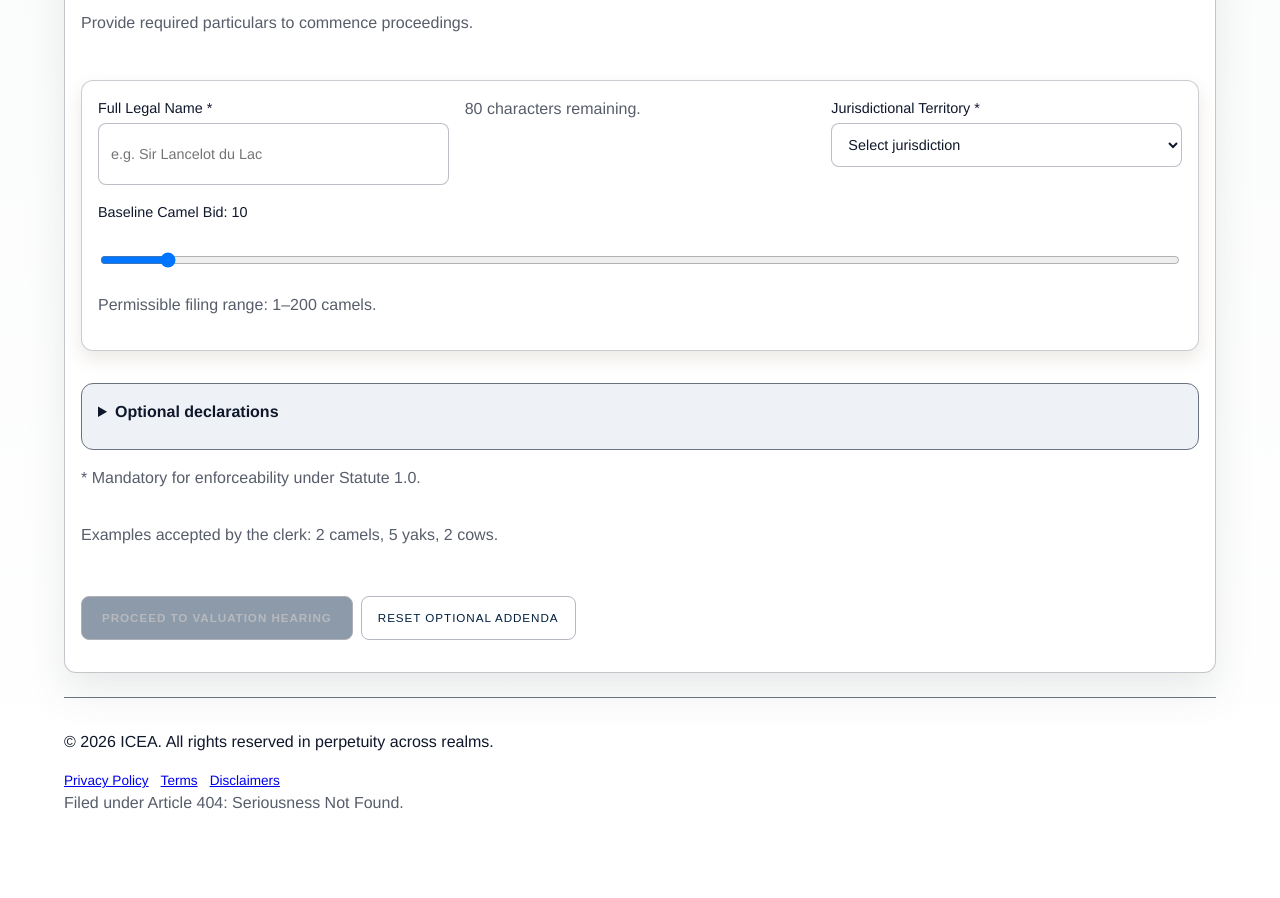
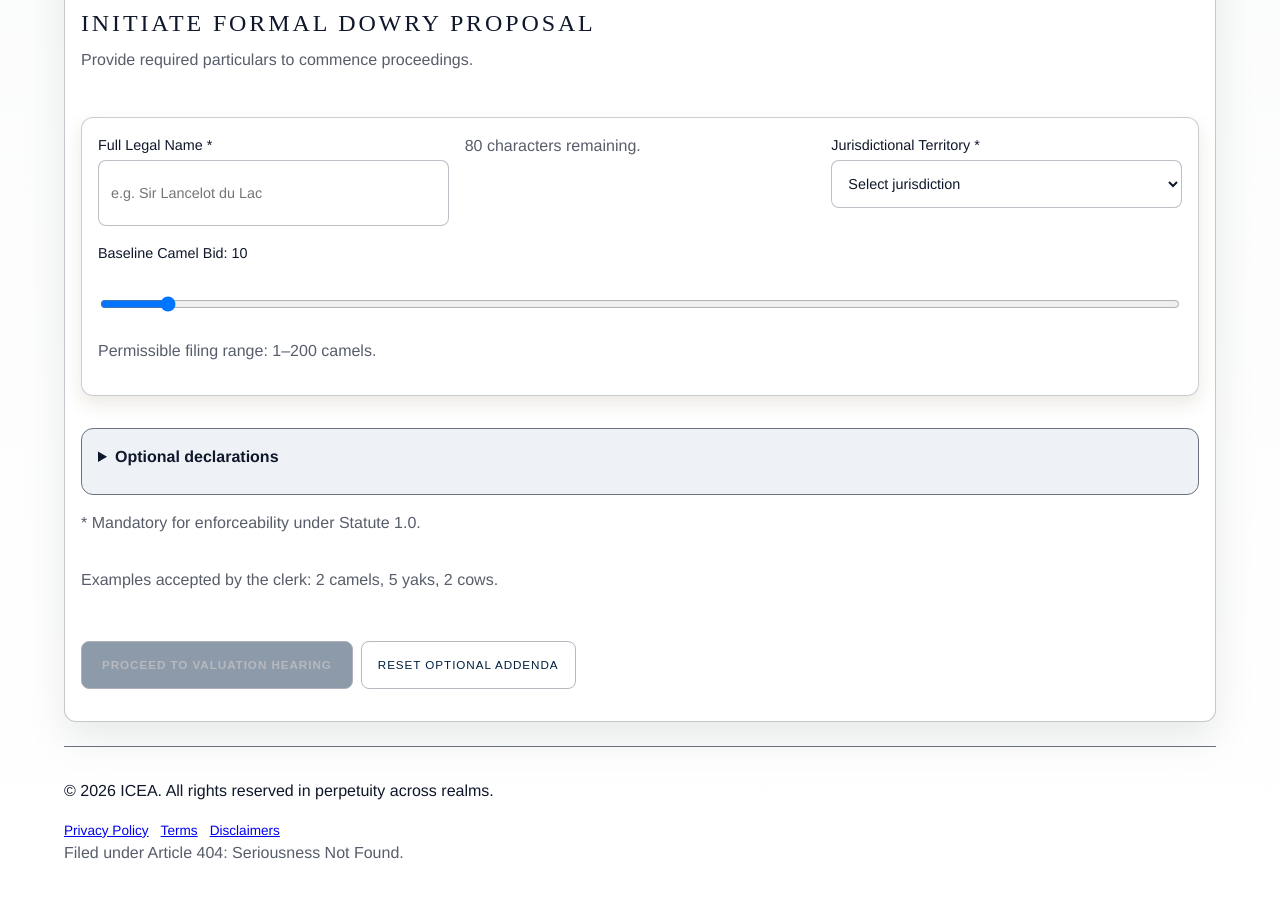
Before and after one commit to dmeehan45/international-camel-equivalents, a React (Vite) app: page /phase1 in a window 1280 px wide. Shown: the part 580-1478 px from the top of the page. Before the commit the page ends 1444 px from the top, so only its background shows below. Built offline with nearby package versions, Linux system fonts and the light colour scheme.

Commit message:
Improve mobile target sizes and simplify flow card decisions

```diff
--- a/src/app.css
+++ b/src/app.css
@@ -131,6 +131,7 @@ button {
   letter-spacing: 0.08em;
   text-transform: uppercase;
   font-size: 0.73rem;
+  min-height: 48px;
 }
 
 .route-nav .active,
@@ -167,7 +168,7 @@ button {
 
 .grid {
   display: grid;
-  grid-template-columns: repeat(auto-fit, minmax(220px, 1fr));
+  grid-template-columns: 1fr;
   gap: var(--space-3);
   margin-bottom: var(--space-3);
 }
@@ -216,6 +217,12 @@ textarea {
   padding: var(--space-2);
   font: inherit;
   background: var(--surface-1);
+}
+
+input,
+select,
+button {
+  min-height: 48px;
 }
 
 input:focus,
@@ -445,6 +452,12 @@ pre {
   }
 }
 
+@media (min-width: 1024px) {
+  .grid {
+    grid-template-columns: repeat(auto-fit, minmax(220px, 1fr));
+  }
+}
+
 @media (max-width: 767px) {
   .desktop-tools {
     display: none !important;
--- a/src/design/theme.css
+++ b/src/design/theme.css
@@ -61,7 +61,7 @@
   display: inline-flex;
   font-weight: 700;
   justify-content: center;
-  min-height: 44px;
+  min-height: 48px;
   min-width: 44px;
   padding: 10px 20px;
   transition: background var(--ccc-transition-standard) ease, box-shadow var(--ccc-transition-standard) ease;
@@ -88,7 +88,7 @@
   border: 1px solid color-mix(in srgb, var(--ccc-stone-border) 45%, transparent);
   border-radius: 8px;
   color: var(--ccc-eucalyptus-ink);
-  min-height: 44px;
+  min-height: 48px;
   padding: 8px 12px;
 }
 
--- a/src/phases/Phase3Instrument.tsx
+++ b/src/phases/Phase3Instrument.tsx
@@ -25,8 +25,6 @@ export function Phase3Instrument(props: Props) {
     <>
       <PhaseHeader phaseLabel="Phase 3 of 4" heading={uxCopy.phases.phase3.heading} subtitle={uxCopy.phases.phase3.subtitle} />
       <LegalCard>
-        <label htmlFor="phase3-template">Template<select id="phase3-template" className="ccc-input" value={props.state.formalizer.template} onChange={(e) => props.dispatch({ type: 'setFormalizerField', field: 'template', value: e.target.value })}>{props.templates.map((template) => <option key={template} value={template}>{template}</option>)}</select></label>
-        <button className="cta-secondary" onClick={props.generateMessage}>Refresh draft</button>
         <label htmlFor="phase3-instrument-text">
           Instrument text
           <textarea
@@ -43,6 +41,14 @@ export function Phase3Instrument(props: Props) {
         <p id="phase3-instrument-limit" className="helper" aria-live="polite">{messageRemaining} characters remaining.</p>
         {props.state.formalizer.message.length >= INSTRUMENT_TEXT_LIMIT && <p className="error" role="alert">Instrument text reached the maximum length.</p>}
       </LegalCard>
+
+      <details className="context-card">
+        <summary>Draft controls</summary>
+        <div className="grid">
+          <label htmlFor="phase3-template">Template<select id="phase3-template" className="ccc-input" value={props.state.formalizer.template} onChange={(e) => props.dispatch({ type: 'setFormalizerField', field: 'template', value: e.target.value })}>{props.templates.map((template) => <option key={template} value={template}>{template}</option>)}</select></label>
+          <button className="cta-secondary" onClick={props.generateMessage}>Refresh draft</button>
+        </div>
+      </details>
 
       <details className="context-card">
         <summary>Export options</summary>
```
